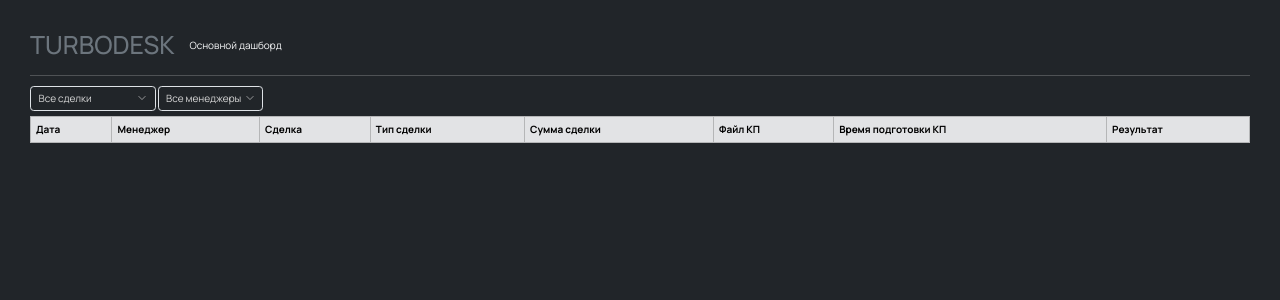
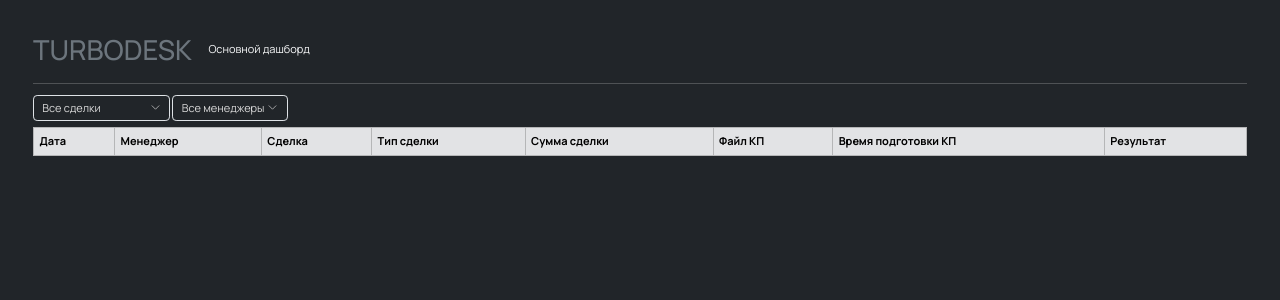
Before and after one commit to bulatmaster/turborand_dashboard, a Flask app: page /kp in a window 1280 px wide. Shown: the top 300 px of the page. Run offline with Flask 3, Linux system fonts and the light colour scheme; lists and menus that the app fills with data are empty; parts of the project's set-up code (start-up, migrations or seed data) failed here and were passed over; some libraries are stand-ins or nearby versions.

Commit message:
font size updated

```diff
--- a/templates/kps.html
+++ b/templates/kps.html
@@ -18,7 +18,7 @@
 
   <style>
     html {
-    font-size: 10px;
+    font-size: 11px;
   }
     body      {font-family:"Manrope", "Segoe UI", Tahoma, sans-serif;}
 
```
